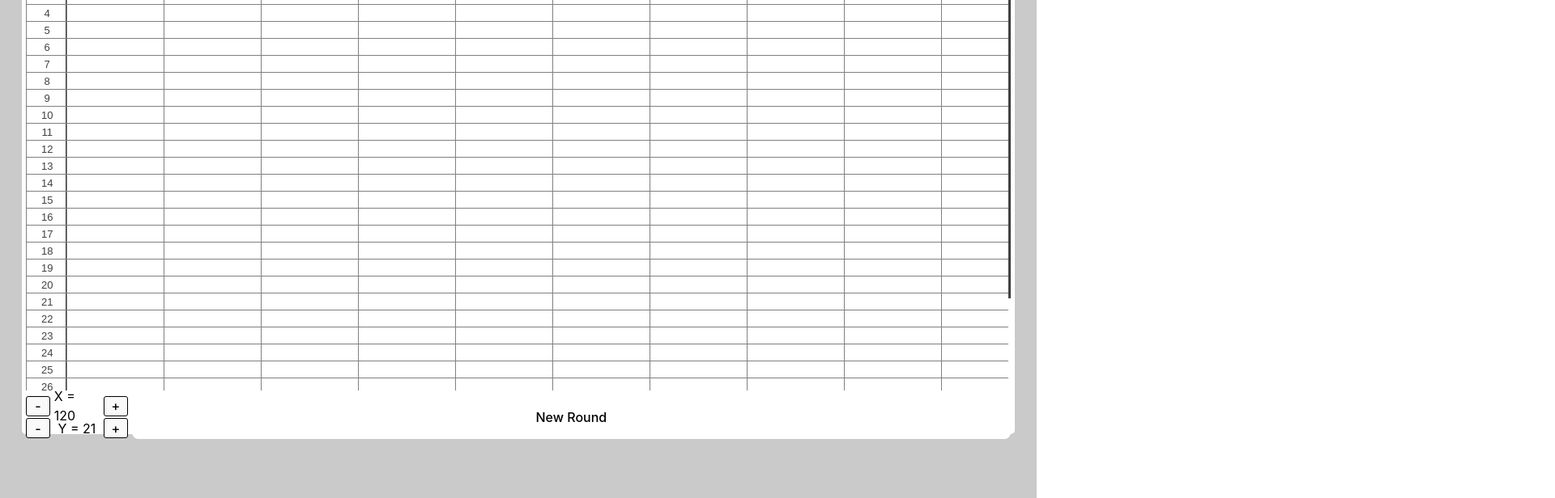
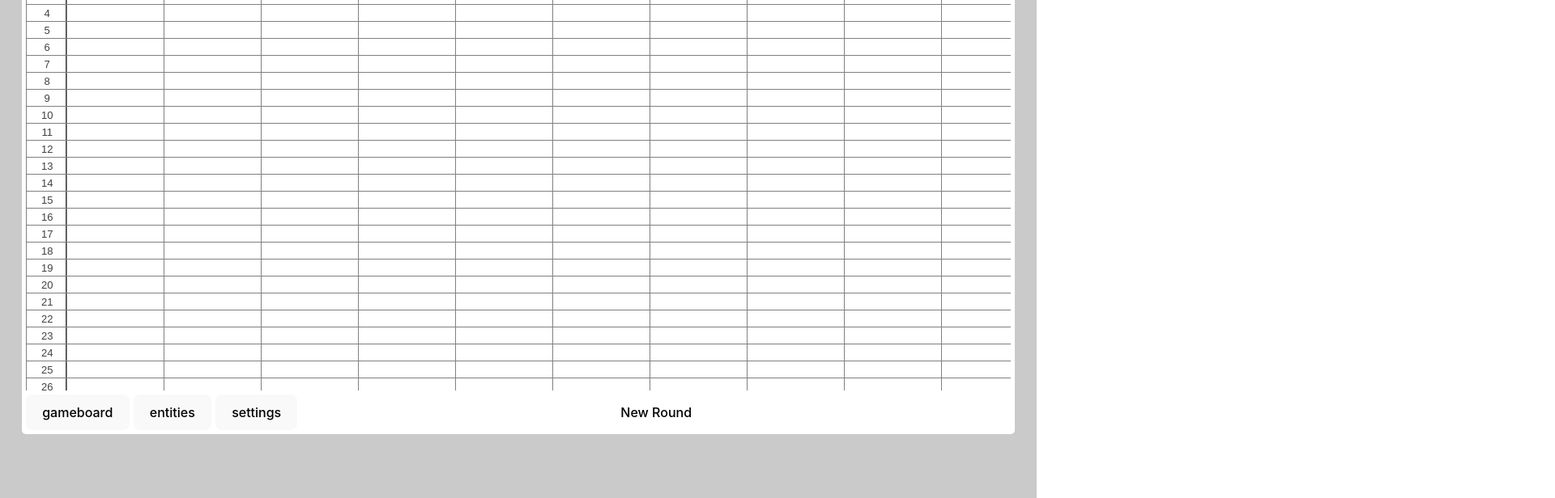
Before and after one commit to daefron/spreadsheet-creep, a React (Vite) app: page / in a window 1280 px wide. Shown: the part 184-800 px from the top of the page at 81% size, 1920 px wide, since content can reach past the window. Built offline with nearby package versions, Linux system fonts and the light colour scheme.

Commit message:
added tabs for settings/purchasables

```diff
--- a/src/Game Logic/Render.jsx
+++ b/src/Game Logic/Render.jsx
@@ -1223,6 +1223,11 @@ export default function engineOutput() {
     renderUpdate();
   }
 
+  const [activeTab, setActiveTab] = useState("gameboardHolder");
+  function tabButton(e) {
+    setActiveTab(e.target.textContent + "Holder");
+  }
+
   //renders the gameboard once on page load
   useEffect(() => {
     // timeTest();
@@ -1328,7 +1333,14 @@ export default function engineOutput() {
         </button>
       </div>
       <div id="above">
-        <div id="gameboardHolder">
+        <div
+          id="gameboardHolder"
+          style={
+            activeTab === "gameboardHolder"
+              ? { visibility: "visible" }
+              : { visibility: "collapse", width: "0px" }
+          }
+        >
           <div id="gameboard">
             {gameboardEntities.map((row) => {
               return (
@@ -1354,11 +1366,28 @@ export default function engineOutput() {
               );
             })}
           </div>
-        </div>
           <div className="customScroll" id="yScroll"></div>
-      </div>
-      <div id="below" style={{ display: settingsState }}>
+          <div className="customScroll" id="xScroll"></div>
+        </div>
+
+        <div
+          id="purchaseablesHolder"
+          style={
+            activeTab === "entitiesHolder"
+              ? { visibility: "visible" }
+              : { visibility: "collapse", width: "0px" }
+          }
+        >
           <Purchasables></Purchasables>
+        </div>
+        <div
+          id="settingsHolder"
+          style={
+            activeTab === "settingsHolder"
+              ? { visibility: "visible" }
+              : { visibility: "collapse", width: "0px" }
+          }
+        >
           <div id="settings">
             <div
               className="settingHolder"
@@ -1692,9 +1721,9 @@ export default function engineOutput() {
             </div>
           </div>
         </div>
-      <div className="customScroll" id="xScroll"></div>
+      </div>
       <div id="bottom">
-        <div id="dimensions">
+        {/* <div id="dimensions">
           <div className="dimensionButtonHolder">
             <button className="dimensionButton" onClick={xDown}>
               -
@@ -1713,7 +1742,16 @@ export default function engineOutput() {
               +
             </button>
           </div>
-        </div>
+        </div> */}
+        <button className="tab" id="gameboardTab" onClick={tabButton}>
+          gameboard
+        </button>
+        <button className="tab" id="entitiesTab" onClick={tabButton}>
+          entities
+        </button>
+        <button className="tab" id="settingsTab" onClick={tabButton}>
+          settings
+        </button>
         <button
           id="newButton"
           onClick={newButton}
```
Lines whose indentation alone changed are shown as unchanged.
